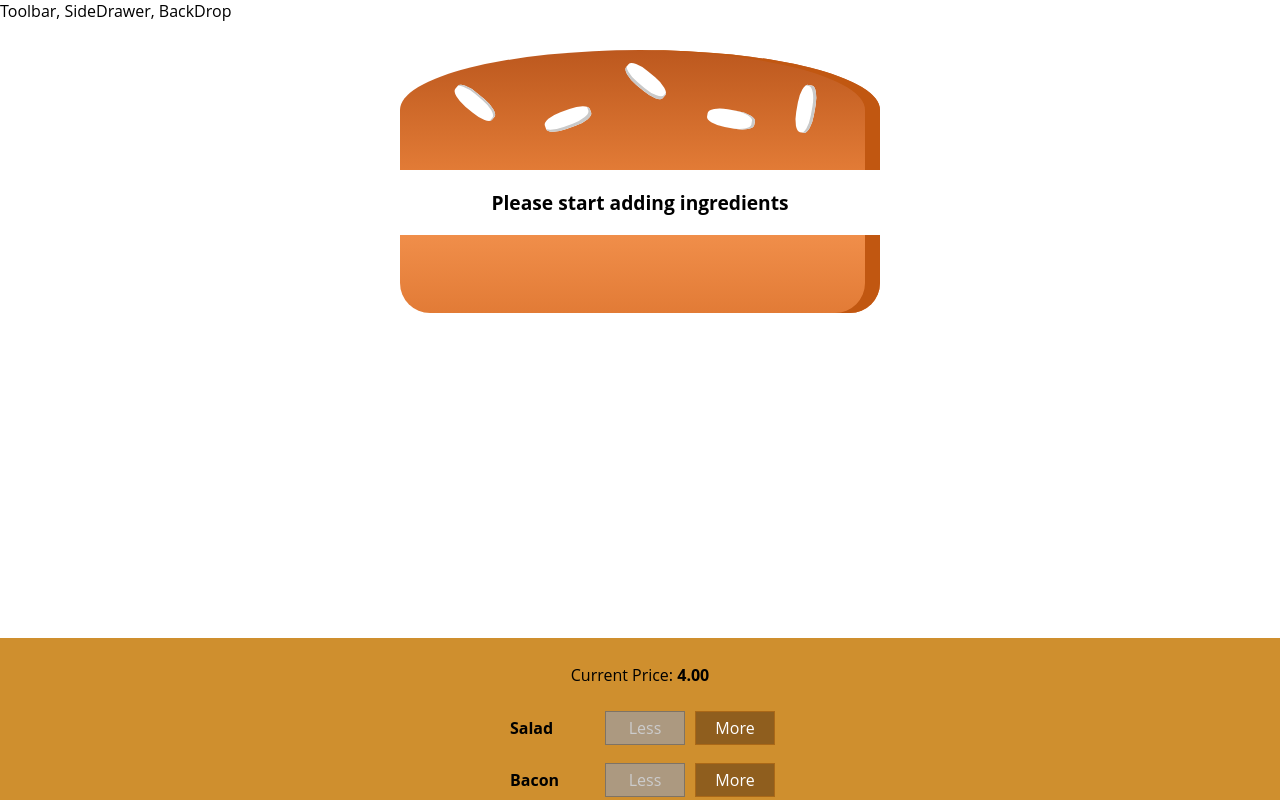
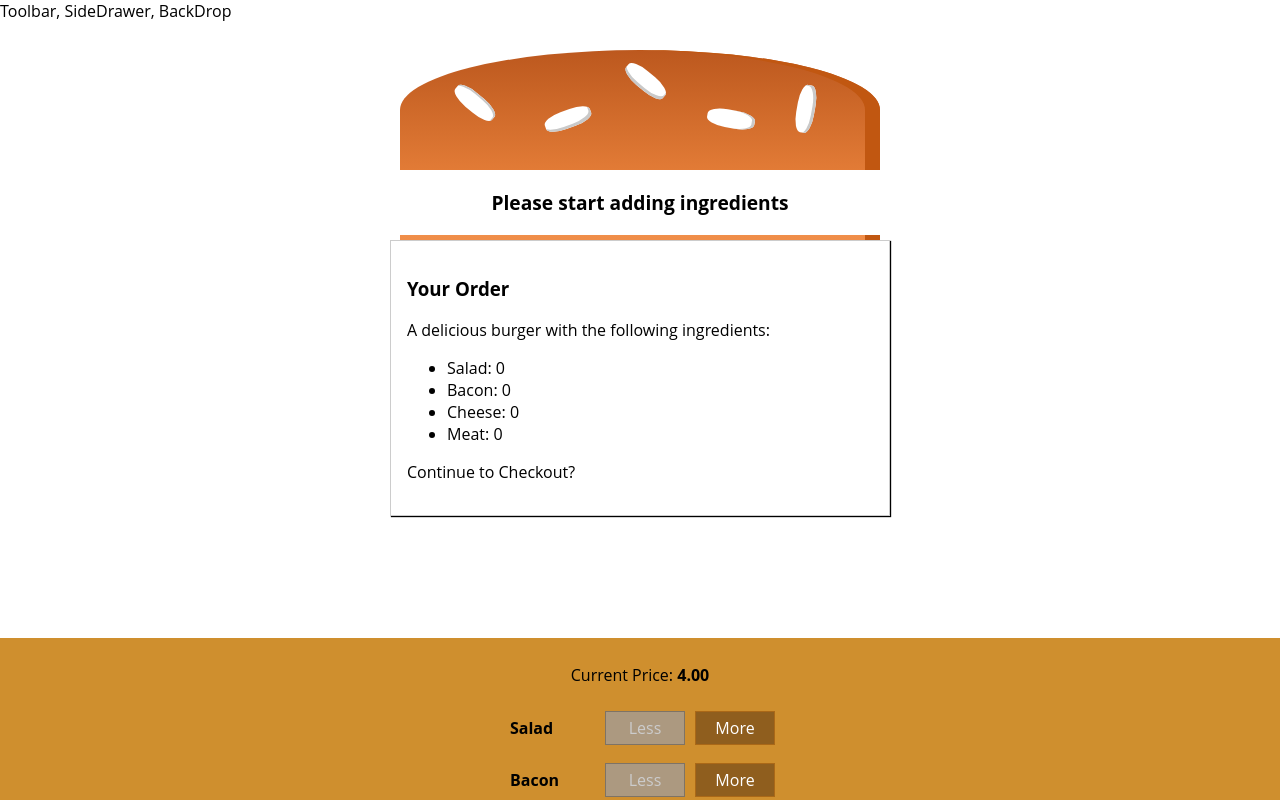
Before and after one commit to CianHub/burger-builder-app-react-hooks, a React (Create React App) app: page / in a window 1280 px wide. Shown: the top 800 px of the page. Built offline with nearby package versions, Linux system fonts and the light colour scheme; the HTML template or start-up script is replaced by a standard one.

Commit message:
add Order summary modal

```diff
--- /dev/null
+++ b/src/components/Burger/OrderSummary/orderSummary.js
@@ -0,0 +1,20 @@
+import React from 'react';
+import { Wrapper } from '../../Wrapper/wrapper';
+
+export const OrderSummary = props => {
+  const ingredientSummary = Object.keys(props.ingredients).map((key, index) => (
+    <li key={key + index}>
+      <span style={{ textTransform: 'capitalize' }}>
+        {key}: {props.ingredients[key]}
+      </span>
+    </li>
+  ));
+  return (
+    <Wrapper>
+      <h3>Your Order</h3>
+      <p> A delicious burger with the following ingredients:</p>
+      <ul>{ingredientSummary}</ul>
+      <p>Continue to Checkout?</p>
+    </Wrapper>
+  );
+};
--- /dev/null
+++ b/src/components/ui/Modal/modal.js
@@ -0,0 +1,6 @@
+import React from 'react';
+import styles from './modal.module.css';
+
+export const Modal = props => (
+  <div className={styles.Modal}>{props.children}</div>
+);
--- /dev/null
+++ b/src/components/ui/Modal/modal.module.css
@@ -0,0 +1,20 @@
+.Modal {
+  position: fixed;
+  z-index: 500;
+  background-color: white;
+  width: 70%;
+  border: 1px solid #ccc;
+  box-shadow: 1px 1px 1px black;
+  padding: 16px;
+  left: 15%;
+  top: 30%;
+  box-sizing: border-box;
+  transition: all 0.3s ease-out;
+}
+
+@media (min-width: 600px) {
+  .Modal {
+    width: 500px;
+    left: calc(50% - 250px);
+  }
+}
--- a/src/containers/burger-builder/burger-builder.js
+++ b/src/containers/burger-builder/burger-builder.js
@@ -2,6 +2,8 @@ import React, { Component } from 'react';
 import { Wrapper } from '../../components/Wrapper/wrapper';
 import { Burger } from '../../components/Burger/burger';
 import { BuildControls } from '../../components/Burger/BuildControls/buildControls';
+import { Modal } from '../../components/ui/Modal/modal';
+import { OrderSummary } from '../../components/Burger/OrderSummary/orderSummary';
 
 const INGREDIENT_PRICES = { salad: 0.5, cheese: 0.5, meat: 0.3, bacon: 2 };
 
@@ -70,6 +72,9 @@ export class BurgerBuilder extends Component {
 
     return (
       <Wrapper>
+        <Modal>
+          <OrderSummary ingredients={this.state.ingredients} />
+        </Modal>
         <Burger ingredients={this.state.ingredients} />
         <BuildControls
           added={this.addIngredientHandler}
```
Also changed, not shown: src/components/ui/Backdrop/backdrop.js (added).
